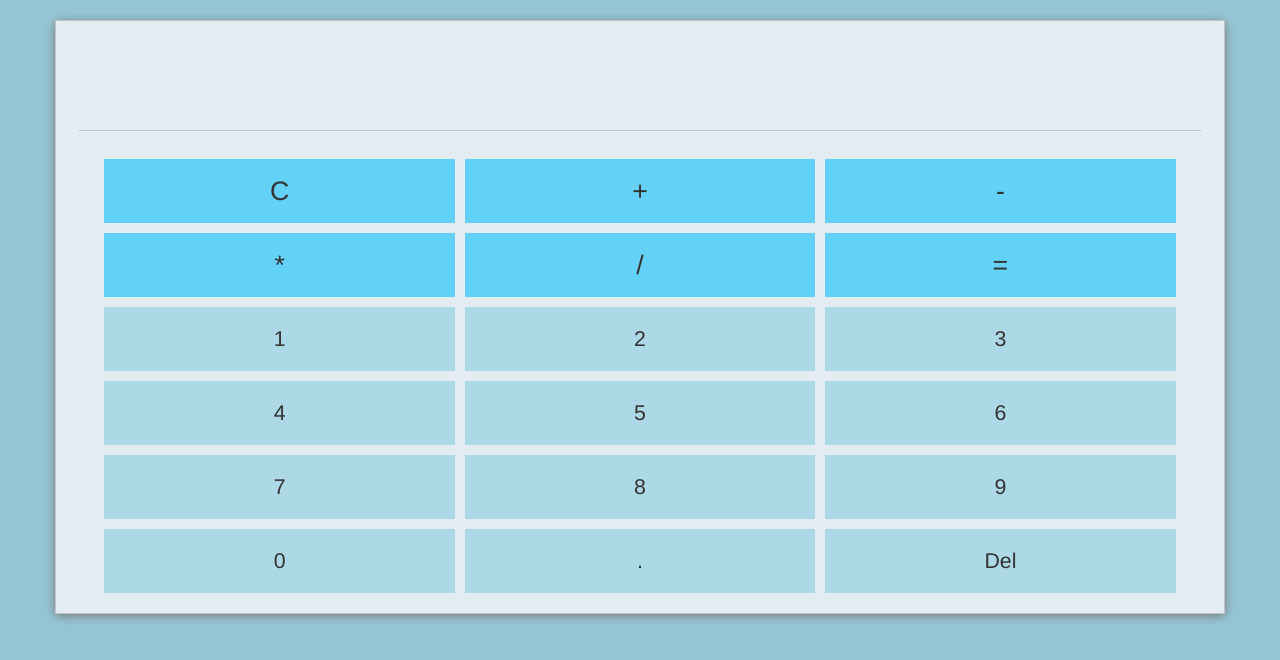
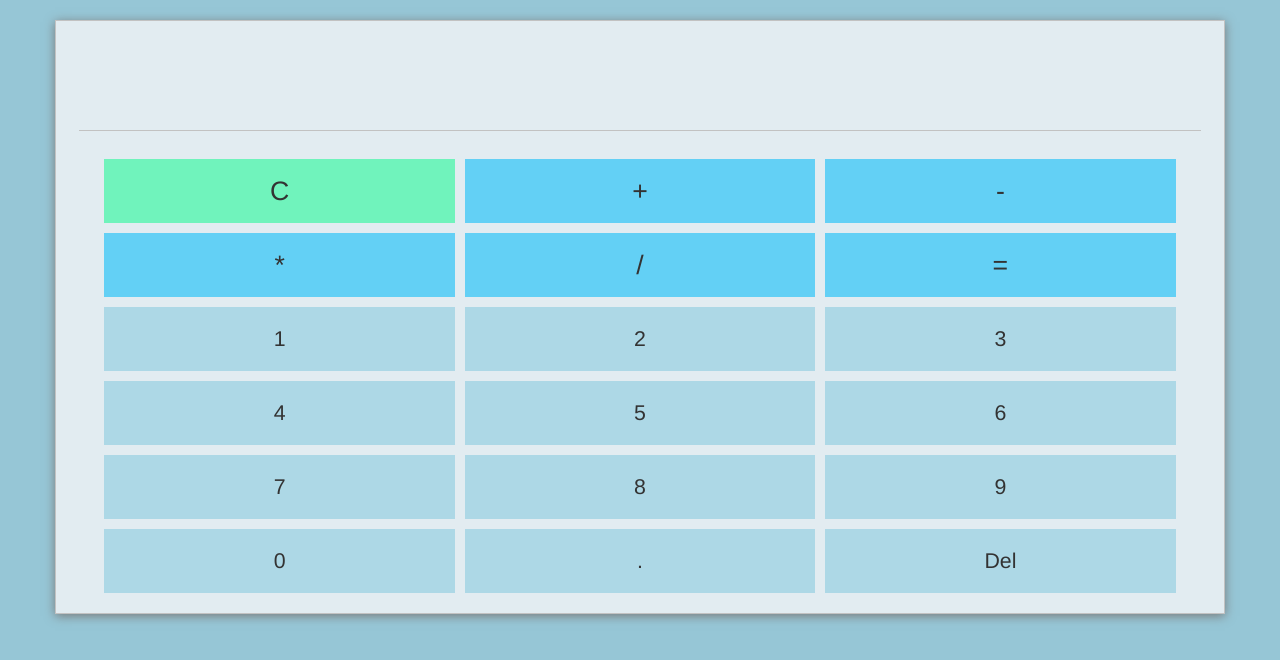
Before and after one commit to augustocosta79/jarjarcalculator, a website with bundled scripts: page index.html in a window 1280 px wide. Built offline with nearby package versions, Linux system fonts and the light colour scheme.

Commit message:
Correct Clear Button Selector

```diff
--- a/css/styles.css
+++ b/css/styles.css
@@ -1,6 +1,7 @@
 body {
     background-color: rgb(150, 198, 214);
 }
+
 button {
     width: 100%;
     height: 8vh;
@@ -19,7 +20,7 @@ button:hover {
     background-color: rgb(99, 208, 245);
 }
 
-#operations button[title='clear']{
+#operations button[id='clear']{
     background-color: rgb(112, 243, 188);
 }
 
```
